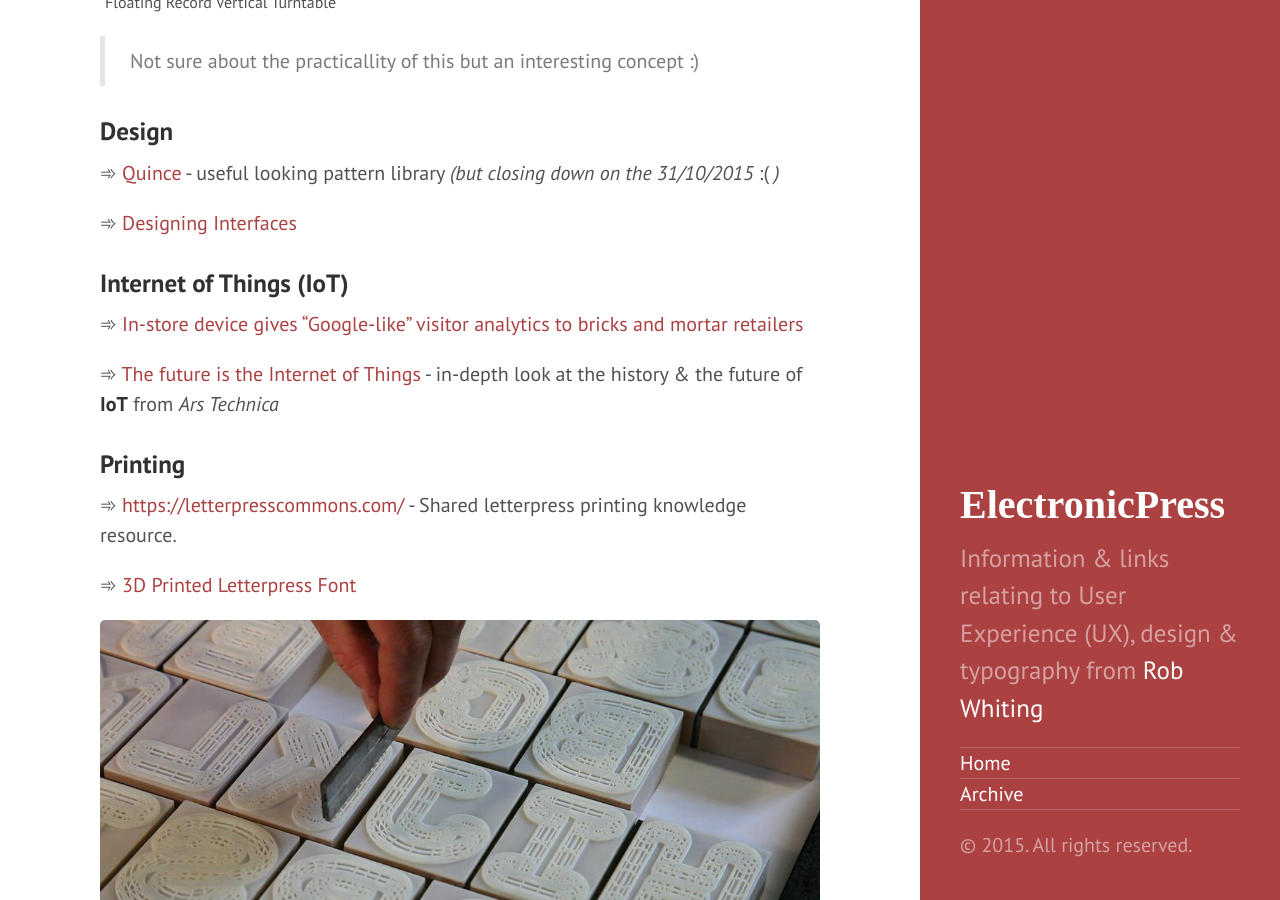
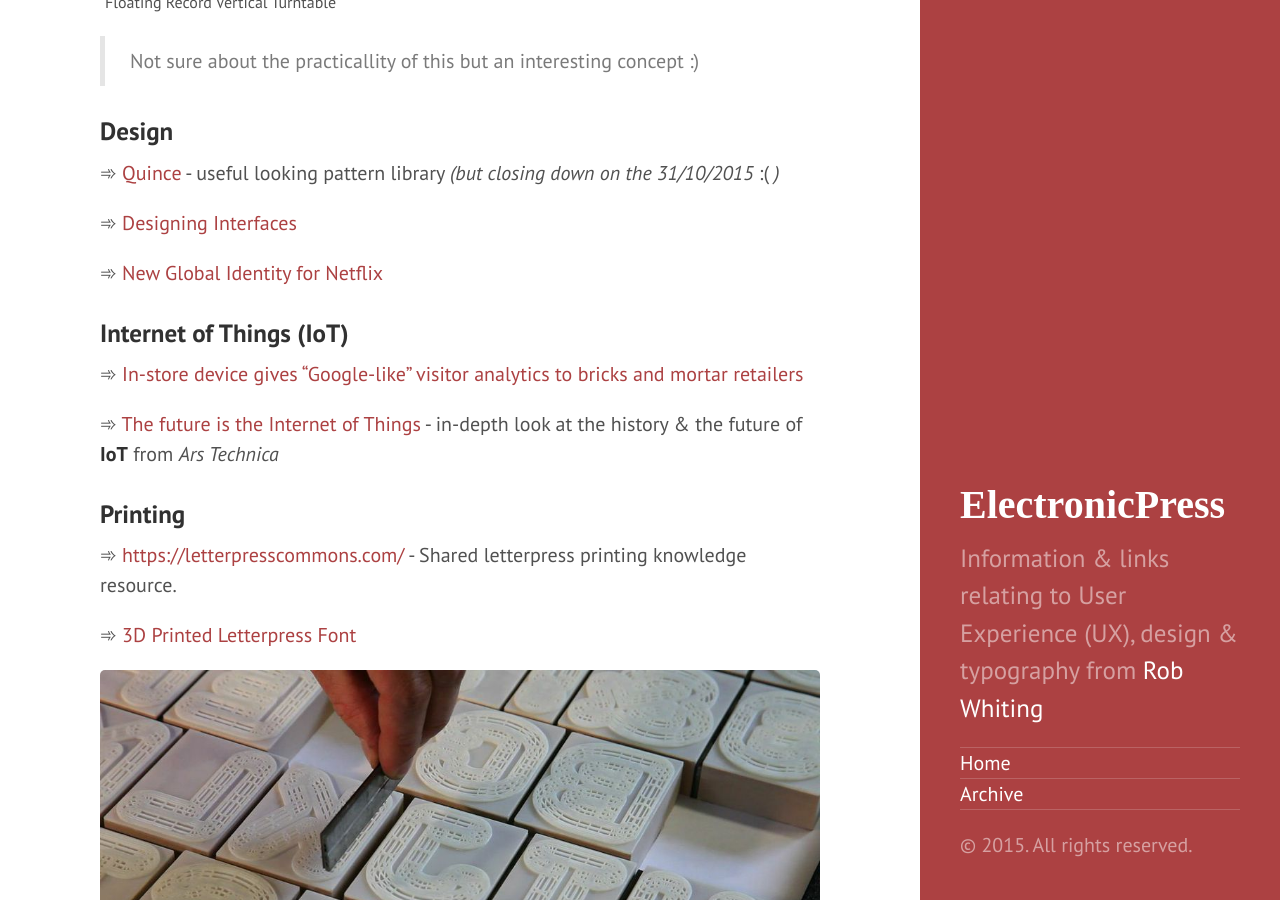
Before and after one commit to whitingx/whitingx.github.io, a Jekyll site: the page built from _posts/2015-10-29-journal-v1-i2.md, in a window 1280 px wide and 900 px high, scrolled down 965 px. Built offline with Jekyll 4.4.1, drawn with Linux system fonts in a browser that asks for light colours; some web fonts are replaced; comment, search, counter and statistics services are not loaded.

Commit message:
update journal v1.2

```diff
--- a/_posts/2015-10-29-journal-v1-i2.md
+++ b/_posts/2015-10-29-journal-v1-i2.md
@@ -21,6 +21,8 @@ Welcome to _Volume 1 Issue 2_ of the **ElectronicPress Journal**, a round up of
 
 ➾ [Designing Interfaces](http://designinginterfaces.com/)
 
+➾ [New Global Identity for Netflix](http://www.underconsideration.com/brandnew/archives/new_global_identity_for_netflix_by_gretel.php)
+
 ### Internet of Things (IoT)
 
 ➾ [In-store device gives “Google-like” visitor analytics to bricks and mortar retailers](http://internetretailing.net/2015/10/in-store-device-gives-google-like-visitor-analytics-to-bricks-and-mortar-retailers-2/)
```
